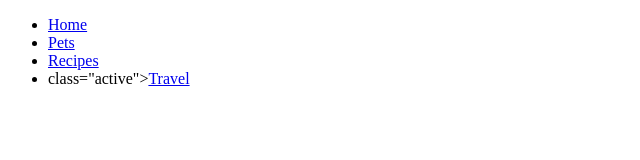
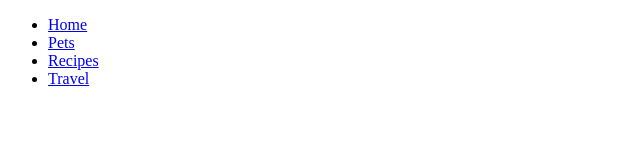
Before and after one commit to julienit/539week2, a plain HTML site: page travel.html in a window 1280 px wide. Shown: the whole page, without its empty margins (0-640 px from the left). Drawn offline with Linux system fonts and the light colour scheme.

Commit message:
Update travel.html

```diff
--- a/travel.html
+++ b/travel.html
@@ -11,7 +11,7 @@
                 <li><a href = "index.html">Home</a></li>
                 <li><a href = "pets.html">Pets</a></li>
                 <li><a href = "recipes.html">Recipes</a></li>
-                <li>class="active"><a href ="travel.html">Travel</a></li>
+                <li class="active"><a href ="travel.html">Travel</a></li>
             </ul>
         </nav>
     <main>
```
